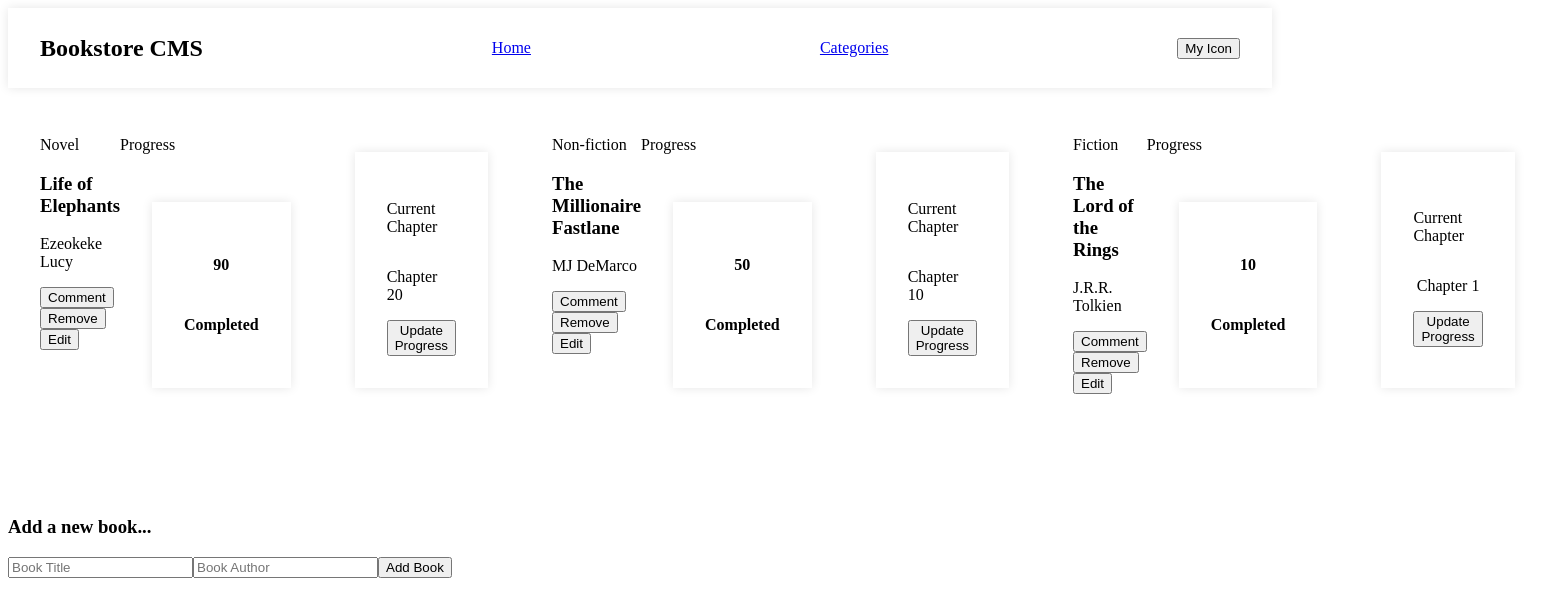
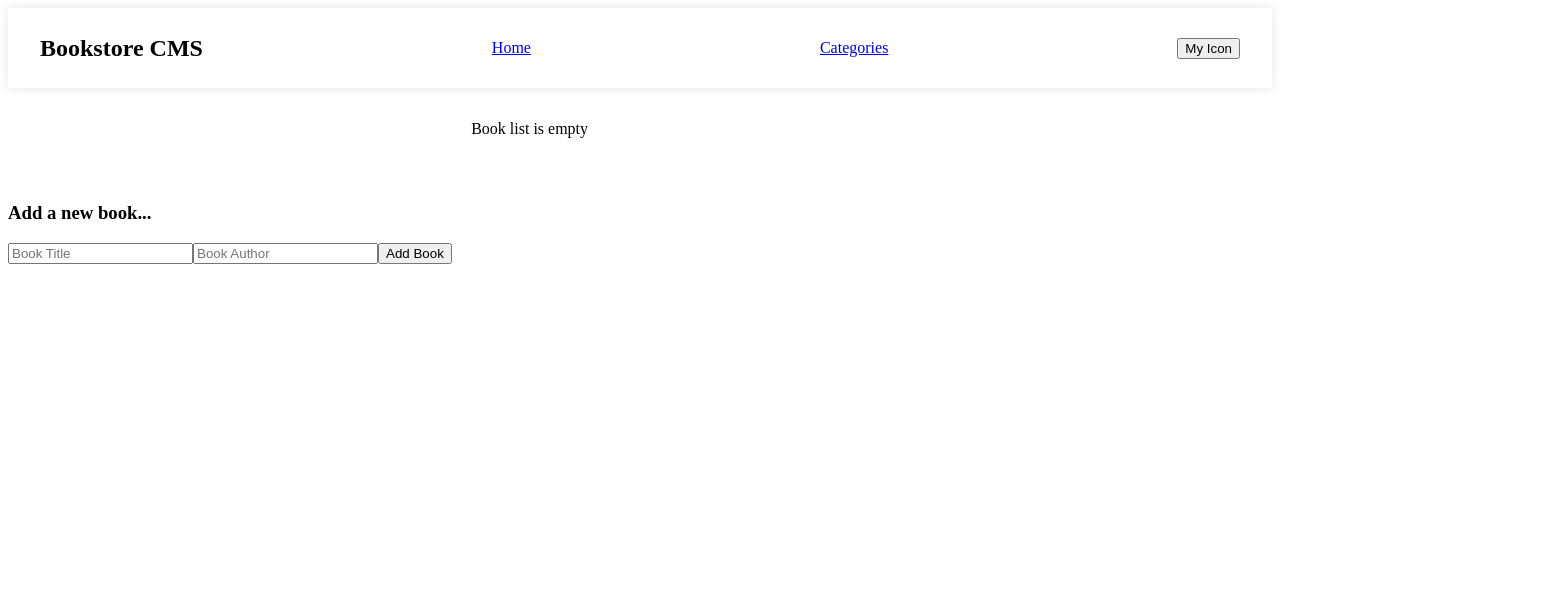
Before and after one commit to Megagig/Bookstore, a React (Vite) app: page / in a window 1280 px wide. Shown: the top 616 px of the page, 1563 px wide, since content can reach past the window. Built offline with nearby package versions, Linux system fonts and the light colour scheme.

Commit message:
Dispaly books

```diff
--- a/src/components/BookInfo.jsx
+++ b/src/components/BookInfo.jsx
@@ -1,14 +1,43 @@
-const BookInfo = () => (
-  <form>
-    <div>
-      <h3>Add a new book...</h3>
-      <form>
-        <input type="text" placeholder="Book Title" />
-        <input type="text" placeholder="Book Author" />
-        <button type="button">Add Book</button>
-      </form>
-    </div>
-  </form>
-);
+import React, { useState } from 'react';
+import PropTypes from 'prop-types';
+
+const BookInfo = ({ handleAddBook }) => {
+  const [title, setTitle] = useState('');
+  const [author, setAuthor] = useState('');
+
+  const handleSubmit = (e) => {
+    e.preventDefault();
+    if (title.trim() && author.trim()) {
+      handleAddBook(title.trim(), author.trim());
+      setTitle('');
+      setAuthor('');
+    }
+  };
+
+  return (
+    <form onSubmit={handleSubmit}>
+      <div>
+        <h3>Add a new book...</h3>
+        <input
+          type="text"
+          placeholder="Book Title"
+          value={title}
+          onChange={(e) => setTitle(e.target.value)}
+        />
+        <input
+          type="text"
+          placeholder="Book Author"
+          value={author}
+          onChange={(e) => setAuthor(e.target.value)}
+        />
+        <button type="submit">Add Book</button>
+      </div>
+    </form>
+  );
+};
+
+BookInfo.propTypes = {
+  handleAddBook: PropTypes.func.isRequired,
+};
 
 export default BookInfo;
--- a/src/components/BookItem.jsx
+++ b/src/components/BookItem.jsx
@@ -1,49 +1,29 @@
-// import React from 'react';
+import React from 'react';
 import PropTypes from 'prop-types';
 
-const BookItem = ({ book }) => {
-  const { type, title, author, percentage, chapter } = book;
-
-  return (
-    <>
-      <div className="book-container">
-        <div className="bookup">
+const BookItem = ({ book, handleRemoveBook }) => (
   <div>
-            <p>{type}</p>
-            <h3>{title}</h3>
-            <p>{author}</p>
+    <div>
+      <p>{book.category}</p>
+      <h3>{book.title}</h3>
+      <p>{book.author}</p>
     </div>
     <div>
-            <button type="button">Comment</button>
-            <button type="button">Remove</button>
-            <button type="button">Edit</button>
+      <button type="button" onClick={() => handleRemoveBook(book.item_id)}>
+        Remove
+      </button>
     </div>
   </div>
-        <div className="percent">
-          <p>Progress</p>
-          <div className="Pencom">
-            <h4>{percentage}</h4>
-            <h4>Completed</h4>
-          </div>
-        </div>
-        <div className="chapter-container">
-          <p>Current Chapter</p>
-          <p>{chapter}</p>
-          <button type="button">Update Progress</button>
-        </div>
-      </div>
-    </>
 );
-};
 
 BookItem.propTypes = {
   book: PropTypes.shape({
-    type: PropTypes.string.isRequired,
+    item_id: PropTypes.string.isRequired,
     title: PropTypes.string.isRequired,
     author: PropTypes.string.isRequired,
-    percentage: PropTypes.number.isRequired,
-    chapter: PropTypes.string.isRequired,
+    category: PropTypes.string.isRequired,
   }).isRequired,
+  handleRemoveBook: PropTypes.func.isRequired,
 };
 
 export default BookItem;
--- a/src/components/Booklist.jsx
+++ b/src/components/Booklist.jsx
@@ -1,26 +1,33 @@
-// import React from 'react';
+import React from 'react';
 import PropTypes from 'prop-types';
 import BookItem from './BookItem';
 
-const BookList = ({ books }) => (
+const BookList = ({ books, handleRemoveBook }) => (
   <div className="book-container">
-    {books.map((book) => (
-      <BookItem key={book.id} book={book} />
-    ))}
+    {books.length === 0 ? (
+      <p>Book list is empty</p>
+    ) : (
+      books.map((book) => (
+        <BookItem
+          key={book.item_id}
+          book={book}
+          handleRemoveBook={handleRemoveBook}
+        />
+      ))
+    )}
   </div>
 );
 
 BookList.propTypes = {
   books: PropTypes.arrayOf(
     PropTypes.shape({
-      id: PropTypes.number.isRequired,
-      type: PropTypes.string.isRequired,
+      item_id: PropTypes.string.isRequired,
       title: PropTypes.string.isRequired,
       author: PropTypes.string.isRequired,
-      percentage: PropTypes.number.isRequired,
-      chapter: PropTypes.string.isRequired,
+      category: PropTypes.string.isRequired,
     })
   ).isRequired,
+  handleRemoveBook: PropTypes.func.isRequired,
 };
 
 export default BookList;
--- a/src/components/Books.jsx
+++ b/src/components/Books.jsx
@@ -1,39 +1,31 @@
-// import React from 'react';
+import React from 'react';
+import { useDispatch, useSelector } from 'react-redux';
+import { addBook, removeBook } from '../redux/books/bookSlice';
 import BookList from './BookList';
 import BookInfo from './BookInfo';
 
 const Books = () => {
-  const books = [
-    {
-      id: 1,
-      type: 'Novel',
-      title: 'Life of Elephants',
-      author: 'Ezeokeke Lucy',
-      percentage: 90,
-      chapter: 'Chapter 20',
-    },
-    {
-      id: 2,
-      type: 'Non-fiction',
-      title: 'The Millionaire Fastlane',
-      author: 'MJ DeMarco',
-      percentage: 50,
-      chapter: 'Chapter 10',
-    },
-    {
-      id: 3,
-      type: 'Fiction',
-      title: 'The Lord of the Rings',
-      author: 'J.R.R. Tolkien',
-      percentage: 10,
-      chapter: 'Chapter 1',
-    },
-  ];
+  const dispatch = useDispatch();
+  const books = useSelector((state) => state.books);
+
+  const handleAddBook = (title, author) => {
+    const newBook = {
+      item_id: `item${books.length + 1}`,
+      title,
+      author,
+      category: 'Uncategorized',
+    };
+    dispatch(addBook(newBook));
+  };
+
+  const handleRemoveBook = (itemId) => {
+    dispatch(removeBook(itemId));
+  };
 
   return (
     <>
-      <BookList books={books} />
-      <BookInfo />
+      <BookList books={books} handleRemoveBook={handleRemoveBook} />
+      <BookInfo handleAddBook={handleAddBook} />
     </>
   );
 };
--- a/src/redux/books/bookSlice.js
+++ b/src/redux/books/bookSlice.js
@@ -27,7 +27,7 @@ const bookSlice = createSlice({
       state.push(action.payload);
     },
     removeBook: (state, action) =>
-      state.filter((book) => book.id !== action.payload),
+      state.filter((book) => book.item_id !== action.payload),
   },
 });
 export const { addBook, removeBook } = bookSlice.actions;
```
Lines whose indentation alone changed are shown as unchanged.
